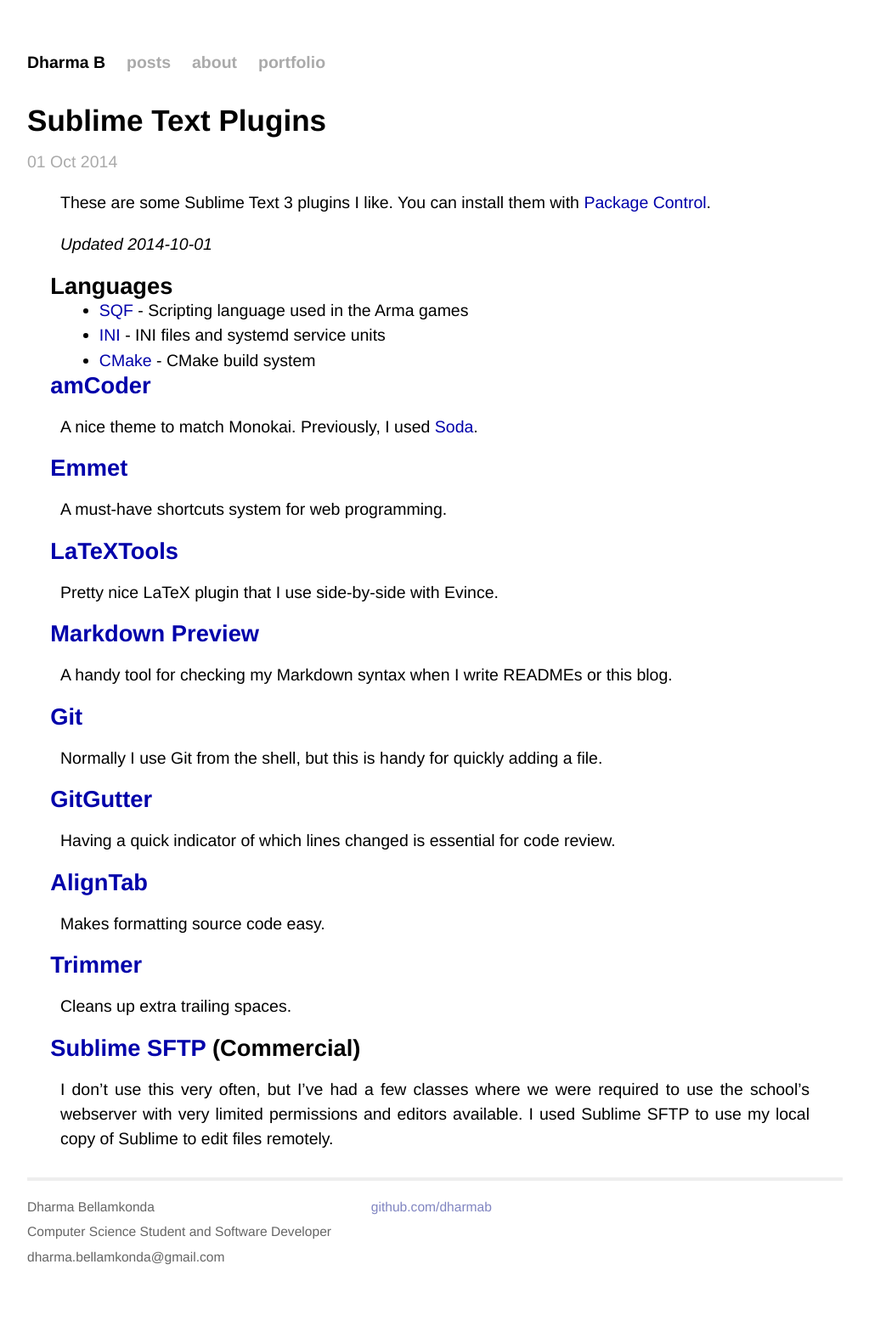
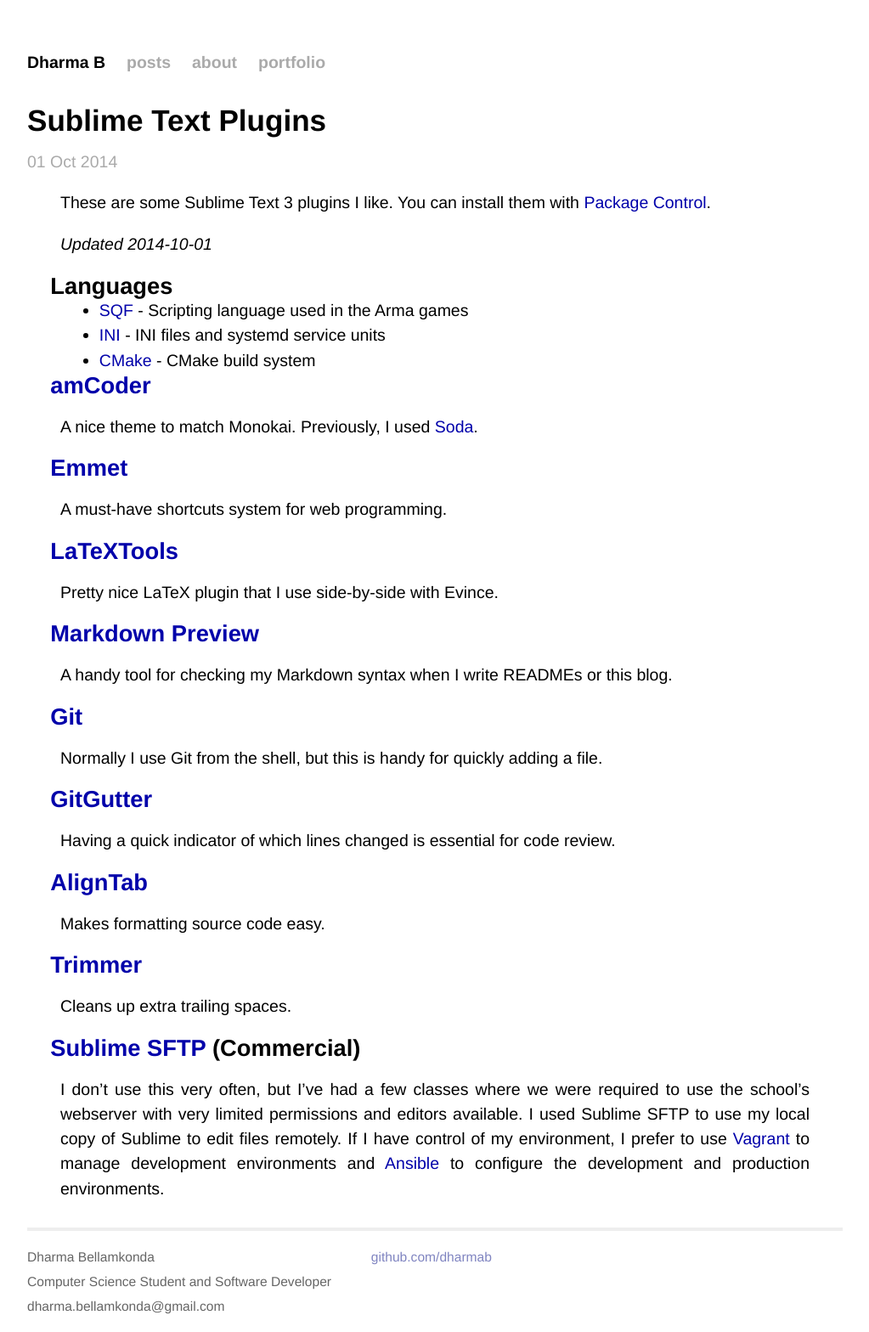
Before and after one commit to dharmab/dharmab.github.io, a Jekyll site: the page built from _posts/2014-10-01-sublime-text-plugins.markdown, in a window 1280 px wide. Shown: the whole page at 85% size, without its empty margins (128-1151 px from the left). Built offline with Jekyll 4.4.1, drawn with Linux system fonts in a browser that asks for light colours; Markdown is read by kramdown in place of the engine named in the settings; before the commit the page ends 1509 px from its top, so only the background shows below that.

Commit message:
add note on vagrant+ansible

```diff
--- a/_posts/2014-10-01-sublime-text-plugins.markdown
+++ b/_posts/2014-10-01-sublime-text-plugins.markdown
@@ -48,4 +48,4 @@
 
 ###[Sublime SFTP](http://wbond.net/sublime_packages/sftp) (Commercial)
 
-I don't use this very often, but I've had a few classes where we were required to use the school's webserver with very limited permissions and editors available. I used Sublime SFTP to use my local copy of Sublime to edit files remotely.
+I don't use this very often, but I've had a few classes where we were required to use the school's webserver with very limited permissions and editors available. I used Sublime SFTP to use my local copy of Sublime to edit files remotely. If I have control of my environment, I prefer to use [Vagrant](http://www.vagrantup.com) to manage development environments and [Ansible](https://www.ansible.com) to configure the development and production environments.
```
